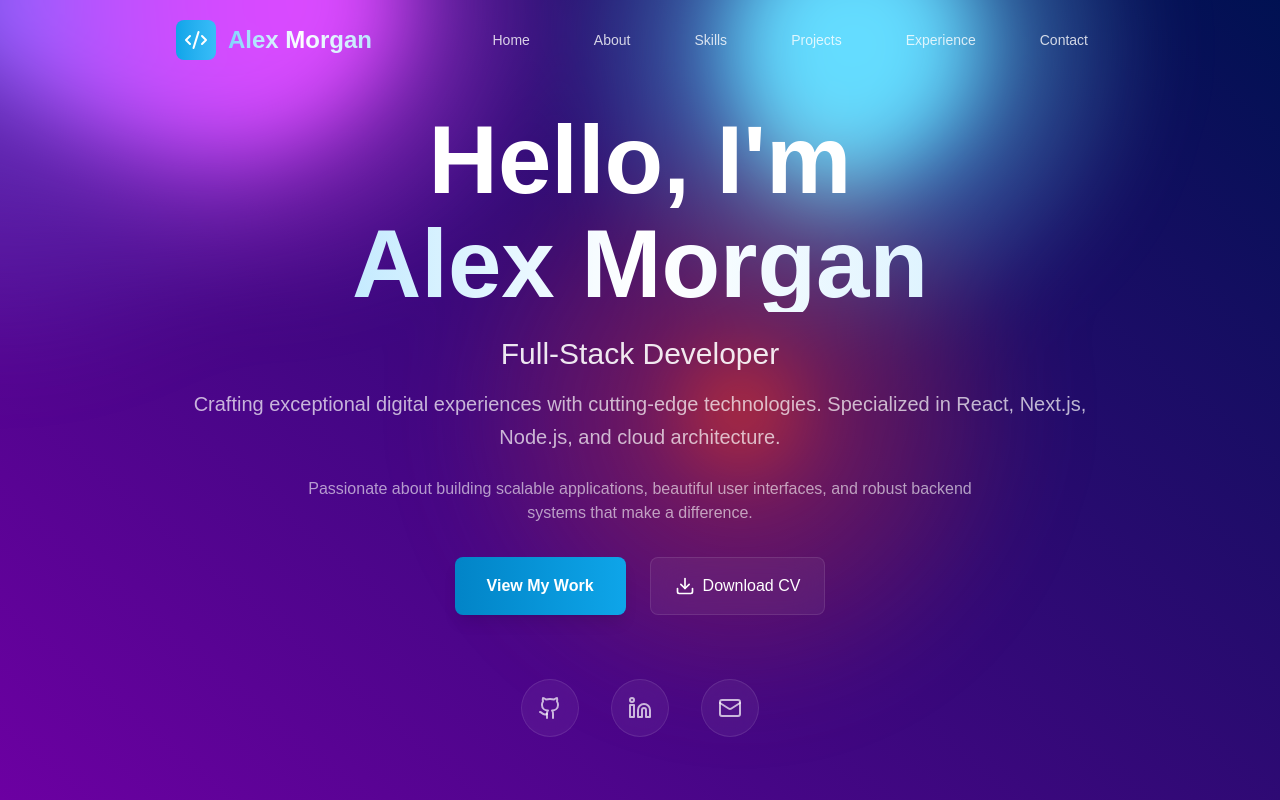
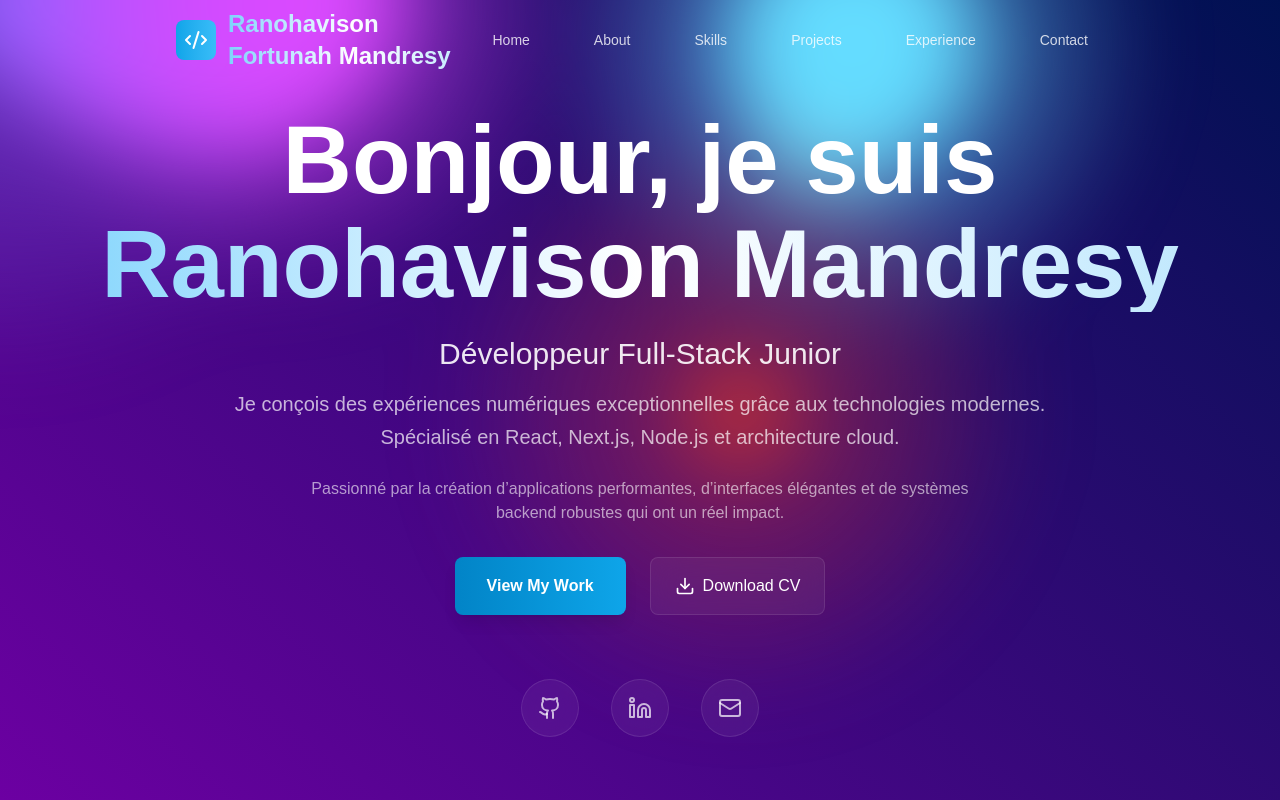
Before and after one commit to Ranohavison/final_portfolio, a Next.js app: page / in a window 1280 px wide. Shown: the top 800 px of the page. Built offline with nearby package versions, Linux system fonts and the light colour scheme.

Commit message:
New update

```diff
--- a/app/components/Header.tsx
+++ b/app/components/Header.tsx
@@ -45,8 +45,11 @@ const Header = () => {
             <div className="p-2 bg-gradient-to-r from-ocean-500 to-ocean-400 rounded-lg">
               <Code2 className="w-6 h-6 text-white" />
             </div>
-            <h1 className="text-2xl font-bold text-gradient">
-              Alex Morgan
+            <h1 className="block sm:hidden text-2xl font-bold text-gradient">
+              R. F. Mandresy
+            </h1>
+            <h1 className="hidden sm:block text-2xl font-bold text-gradient">
+              Ranohavison Fortunah Mandresy
             </h1>
           </div>
 
--- a/app/components/Hero.tsx
+++ b/app/components/Hero.tsx
@@ -24,23 +24,21 @@ const Hero = () => {
           <div className="mb-4 sm:mb-8">
 
             <h1 className="text-5xl sm:text-7xl lg:text-8xl font-bold mb-3 sm:mb-6">
-              <span className="block text-white mb-1 sm:mb-2">Hello, I&apos;m</span>
+              <span className="block text-white mb-1 sm:mb-2"> Bonjour, je suis</span>
               <span className="block text-gradient animate-pulse-slow">
-                Alex Morgan
+                Ranohavison Mandresy
               </span>
             </h1>
 
             <div className="max-w-4xl mx-auto mb-4 sm:mb-8">
               <p className="text-2xl sm:text-3xl text-white/90 mb-2 sm:mb-4 font-light">
-                Full-Stack Developer
+                Développeur Full-Stack Junior
               </p>
               <p className="text-lg sm:text-xl text-white/70 mb-3 sm:mb-6 leading-relaxed">
-                Crafting exceptional digital experiences with cutting-edge technologies.
-                Specialized in React, Next.js, Node.js, and cloud architecture.
+                Je conçois des expériences numériques exceptionnelles grâce aux technologies modernes. Spécialisé en React, Next.js, Node.js et architecture cloud.
               </p>
               <p className="text-base text-white/60 max-w-2xl mx-auto">
-                Passionate about building scalable applications, beautiful user interfaces,
-                and robust backend systems that make a difference.
+                Passionné par la création d’applications performantes, d’interfaces élégantes et de systèmes backend robustes qui ont un réel impact.
               </p>
             </div>
           </div>
```
